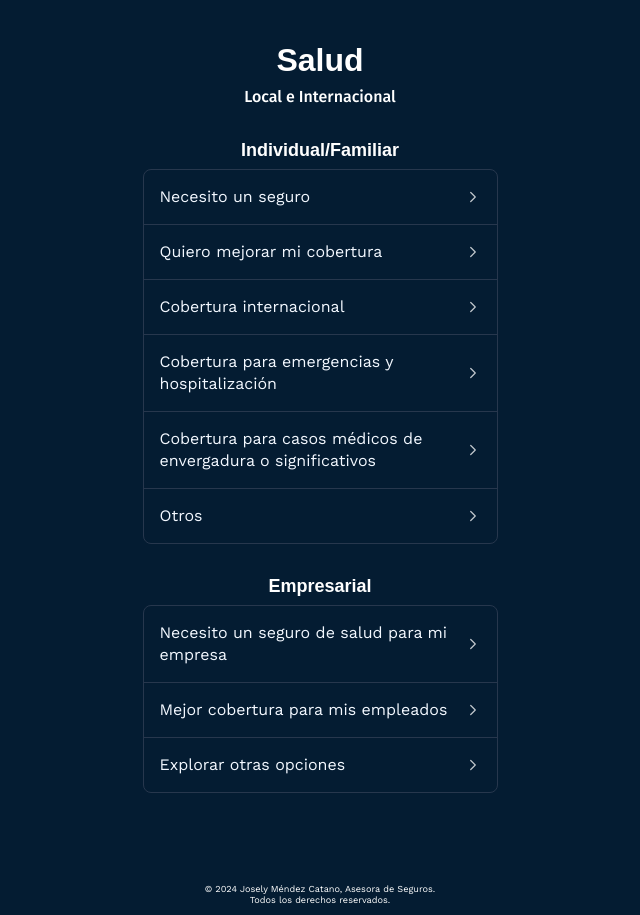
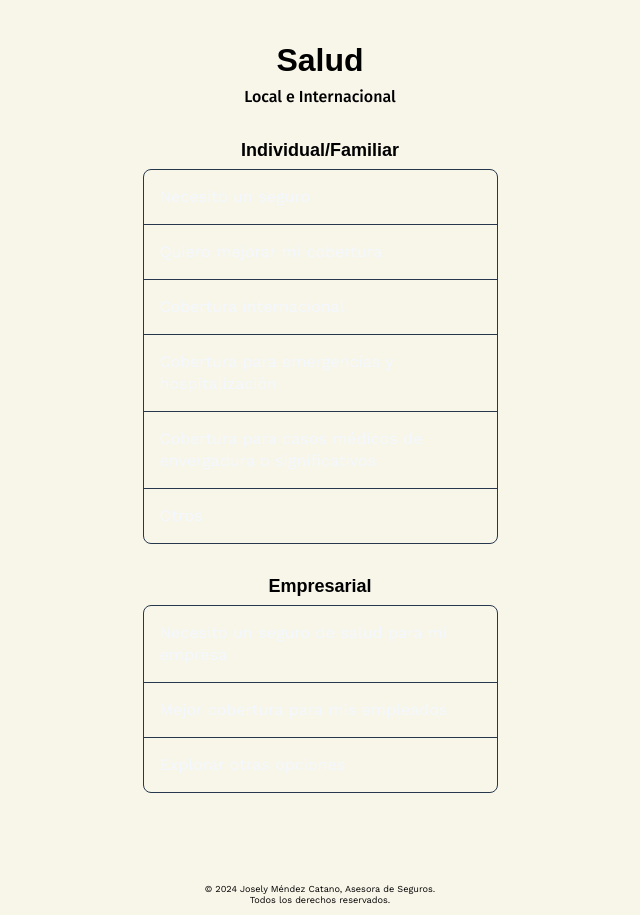
Before and after one commit to raymall/josely.care, a Next.js app: page /health in a window 1280 px wide. Shown: the whole page, without its empty margins (320-960 px from the left). Built offline with nearby package versions, Linux system fonts and the light colour scheme; a web font is replaced by a local one.

Commit message:
Add colors and global styles

```diff
--- a/src/app/ui/fonts.ts
+++ b/src/app/ui/fonts.ts
@@ -1,9 +1,10 @@
 import {
   Work_Sans,
   Fira_Sans,
-  // Libre_Franklin,
   Chivo,
-  // Rubik
+  Nunito,
+  Encode_Sans,
+  IBM_Plex_Serif
 } from 'next/font/google'
 
 export const work_sans = Work_Sans({
@@ -20,13 +21,6 @@ export const fira_sans = Fira_Sans({
   variable: '--font-fira-sans',
 })
 
-// export const libre_franklin = Libre_Franklin({
-//   subsets: ['latin'],
-//   weight: ['400', '500', '700', '900'],
-//   style: ['normal', 'italic'],
-//   variable: '--font-libre-franklin',
-// })
-
 export const chivo = Chivo({
   subsets: ['latin'],
   weight: ['400', '500', '700', '900'],
@@ -34,9 +28,23 @@ export const chivo = Chivo({
   variable: '--font-chivo',
 })
 
-// export const rubik = Rubik({
-//   subsets: ['latin'],
-//   weight: ['400', '500', '700', '900'],
-//   style: ['normal', 'italic'],
-//   variable: '--font-rubik',
-// })
+export const nunito = Nunito({
+  subsets: ['latin'],
+  weight: ['400', '500', '700', '900'],
+  style: ['normal', 'italic'],
+  variable: '--font-nunito',
+})
+
+export const encode_sans = Encode_Sans({
+  subsets: ['latin'],
+  weight: ['400', '500', '600', '700', '800', '900'],
+  style: ['normal'],
+  variable: '--font-encode-sans',
+})
+
+export const ibm_plex_serif = IBM_Plex_Serif({
+  subsets: ['latin'],
+  weight: ['400', '500', '600', '700'],
+  style: ['normal'],
+  variable: '--font-ibm-plex-serif',
+})
--- a/src/app/ui/icons.ts
+++ b/src/app/ui/icons.ts
@@ -9,6 +9,9 @@ export const LifeIcon = LifeIconSvg
 
 import WhatsappIconSvg from '../../../public/icons/whatsapp.svg';
 export const WhatsappIcon = WhatsappIconSvg
+
+import InstagramIconSvg from '../../../public/icons/instagram.svg';
+export const InstagramIcon = InstagramIconSvg
 
 import LinkedinIconSvg from '../../../public/icons/linkedin.svg';
 export const LinkedinIcon = LinkedinIconSvg
--- a/src/styles/_colors.scss
+++ b/src/styles/_colors.scss
@@ -1,5 +1,13 @@
-$white: #ffffff;
+$white: #F8F5E9;
+$black: #373435;
+$ochre: #b39f00;
+$ochre2: #FADA7A;
+$green: hsl(89.6351592706676 92.58781701659336% 59.27537734637012%);
+$blue: #1d4177;
+$light-blue: #0ea9de;
 $text-primary: #f3f8ff;
 $border: #27374d;
 $icon: #4477CE;
 $gray: #9DB2BF;
+$divider: darken(#F8F5E9, 10%);
+$divider: #e6e2d7;
--- a/src/styles/globals.scss
+++ b/src/styles/globals.scss
@@ -1,12 +1,4 @@
-:root {
-  --font-mono: ui-monospace, Menlo, Monaco, "Cascadia Mono", "Segoe UI Mono",
-    "Roboto Mono", "Oxygen Mono", "Ubuntu Monospace", "Source Code Pro",
-    "Fira Mono", "Droid Sans Mono", "Courier New", monospace;
-
-  --foreground-rgb: 255, 255, 255;
-  --background-start-rgb: 4, 28, 50;
-  --background-end-rgb: 4, 28, 50;
-}
+@use 'colors' as c;
 
 * {
   box-sizing: border-box;
@@ -18,18 +10,13 @@
 
 html,
 body {
+  font-family: sans-serif;
   max-width: 100vw;
   overflow-x: hidden;
 }
 
 body {
-  color: rgb(var(--foreground-rgb));
-  background: linear-gradient(
-      to bottom,
-      transparent,
-      rgb(var(--background-end-rgb))
-    )
-    rgb(var(--background-start-rgb));
+  background-color: c.$white;
 }
 
 a {
```
